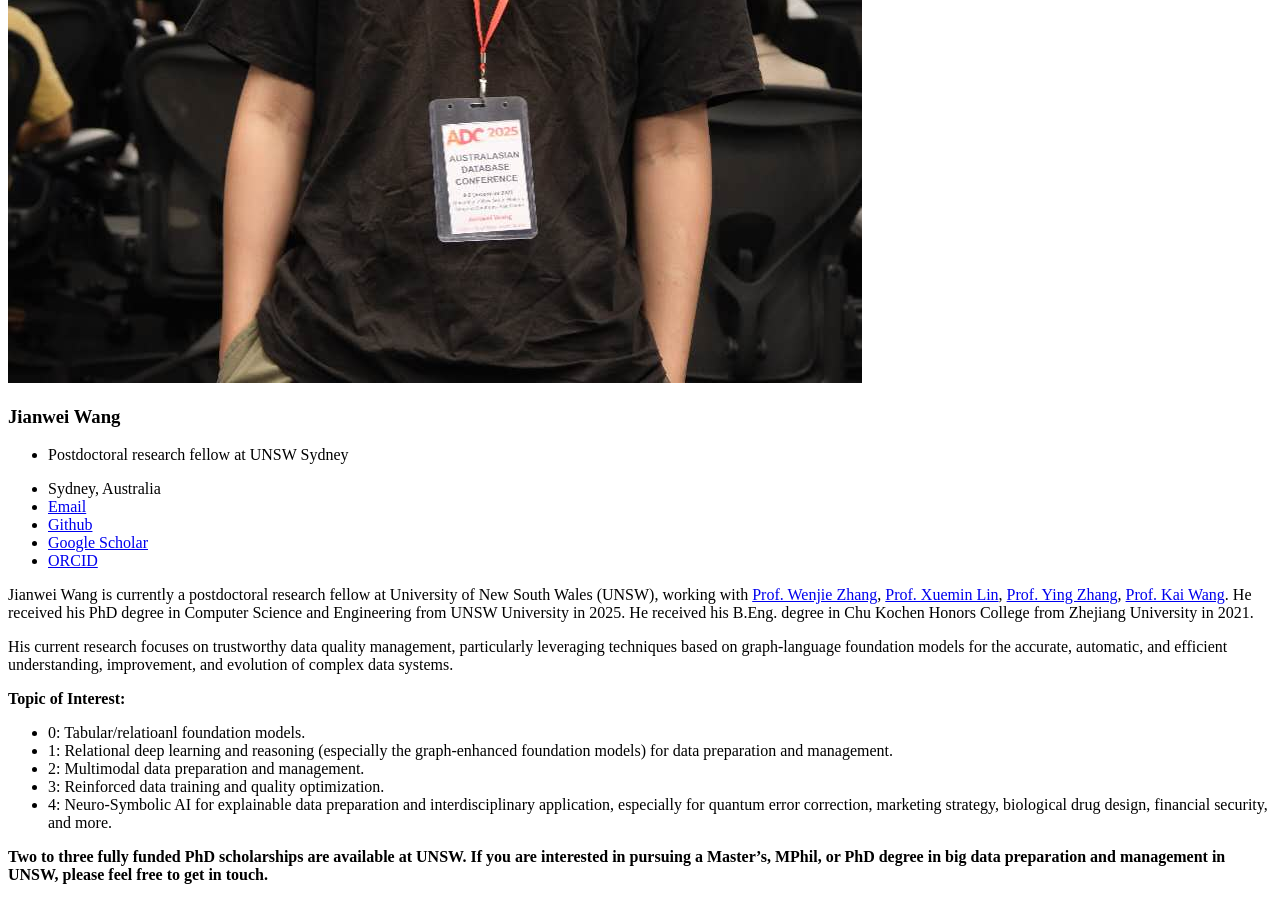
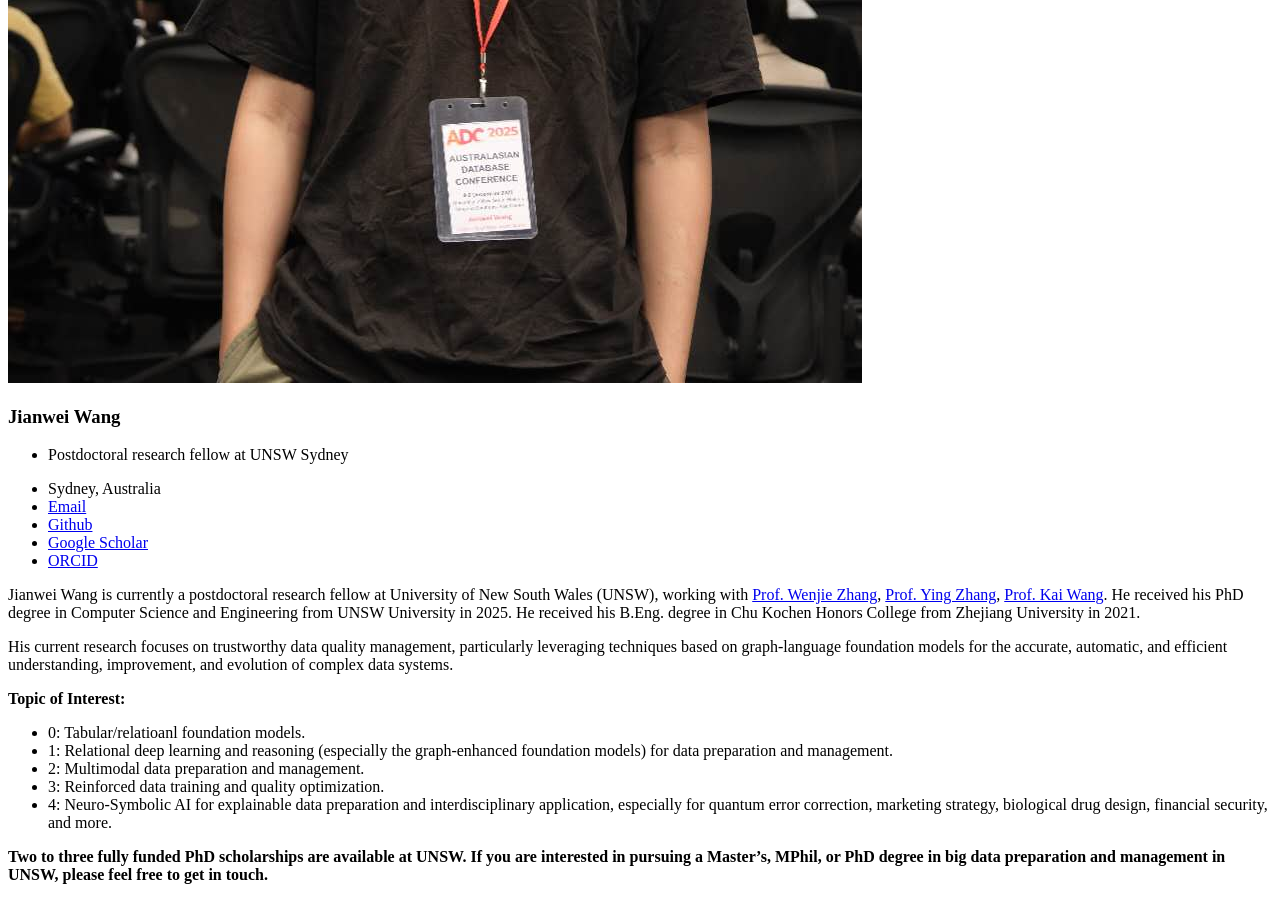
Before and after one commit to jianwei-cse/jianwei-cse.github.io, a Jekyll site: the page built from _pages/includes/self-intro.md, in a window 1280 px wide and 900 px high, scrolled down 1099 px. Built offline with Jekyll 4.4.1, drawn with Linux system fonts in a browser that asks for light colours; our own code applies the rules of GitHub Pages for plain Markdown files; a script bundle is joined from its source files by our own code.

Commit message:
Update Pub

```diff
--- a/_pages/includes/self-intro.md
+++ b/_pages/includes/self-intro.md
@@ -1,4 +1,4 @@
-Jianwei Wang is currently a postdoctoral research fellow at University of New South Wales (UNSW), working with [Prof. Wenjie Zhang](https://cgi.cse.unsw.edu.au/~zhangw/), [Prof. Xuemin Lin](https://scholar.google.com.au/citations?user=j6rglkYAAAAJ&hl=en), [Prof. Ying Zhang](https://scholar.google.com.au/citations?user=9LTwX4cAAAAJ&hl=zh-CN), [Prof. Kai Wang](https://cs-kaiwang.github.io/).
+Jianwei Wang is currently a postdoctoral research fellow at University of New South Wales (UNSW), working with [Prof. Wenjie Zhang](https://cgi.cse.unsw.edu.au/~zhangw/), [Prof. Ying Zhang](https://scholar.google.com.au/citations?user=9LTwX4cAAAAJ&hl=zh-CN), [Prof. Kai Wang](https://cs-kaiwang.github.io/).
 He received his PhD degree in Computer Science and Engineering from UNSW University in 2025.
 He received his B.Eng. degree in Chu Kochen Honors College from Zhejiang University in 2021.
 
```
